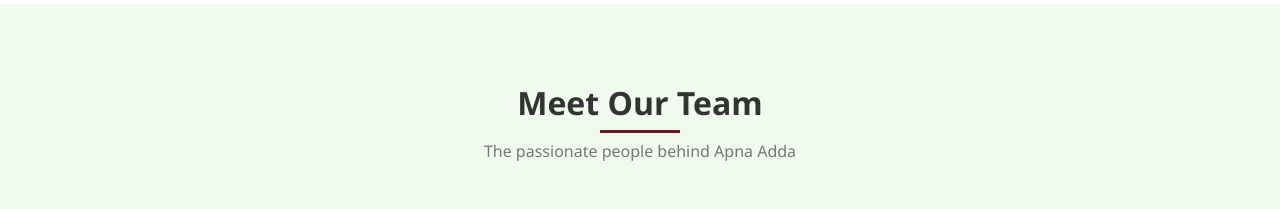
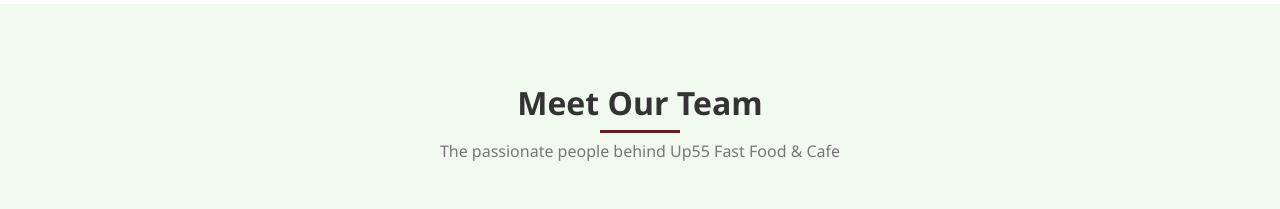
Before and after one commit to Majidiliyas17/Apna-adda-, a plain HTML site: page about.html in a window 1280 px wide. Shown: the part 2180-2389 px from the top of the page. Drawn offline with Linux system fonts and the light colour scheme.

Commit message:
Modified

```diff
--- a/about.html
+++ b/about.html
@@ -142,7 +142,7 @@
         <div class="container">
             <div class="section-header">
                 <h2>Meet Our Team</h2>
-                <p>The passionate people behind Apna Adda</p>
+                <p>The passionate people behind Up55 Fast Food & Cafe</p>
             </div>
             <div class="team-grid">
                 <div class="team-member fade-element">
```
